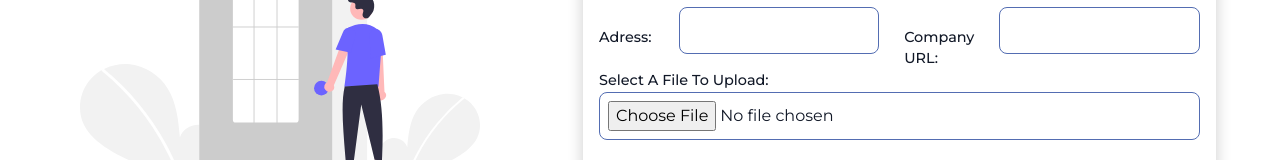
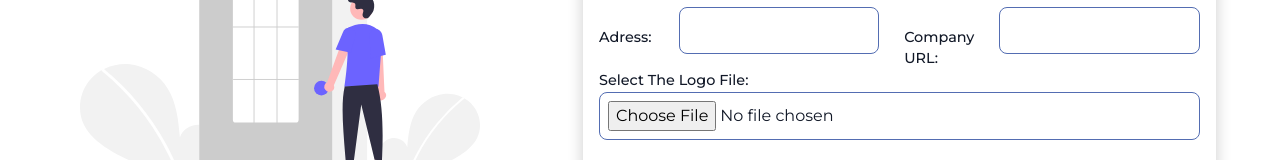
Before and after one commit to el-barae/Diaaland-FE, a Next.js app: page /user in a window 1280 px wide. Shown: the part 354-514 px from the top of the page. Built offline with nearby package versions, Linux system fonts and the light colour scheme; no server answers.

Commit message:
modif in user folder

```diff
--- a/app/(accounts)/user/page.tsx
+++ b/app/(accounts)/user/page.tsx
@@ -186,7 +186,7 @@ export default function Register() {
 											<label htmlFor="url">Company URL:</label>
 											<input type="text" name="url" id="url" required onChange={(e) => setUrl(e.target.value)}  />
 										</div>
-											<label htmlFor="logo">Select a file to upload:</label>
+											<label htmlFor="logo">Select the logo file:</label>
 											<input type="file" id="fileInput" name="fileInput" required onChange={(e) => setLogo(e.target.value)}/>
 										<label htmlFor="password">Password</label>
 										<div className="password-input">
```
